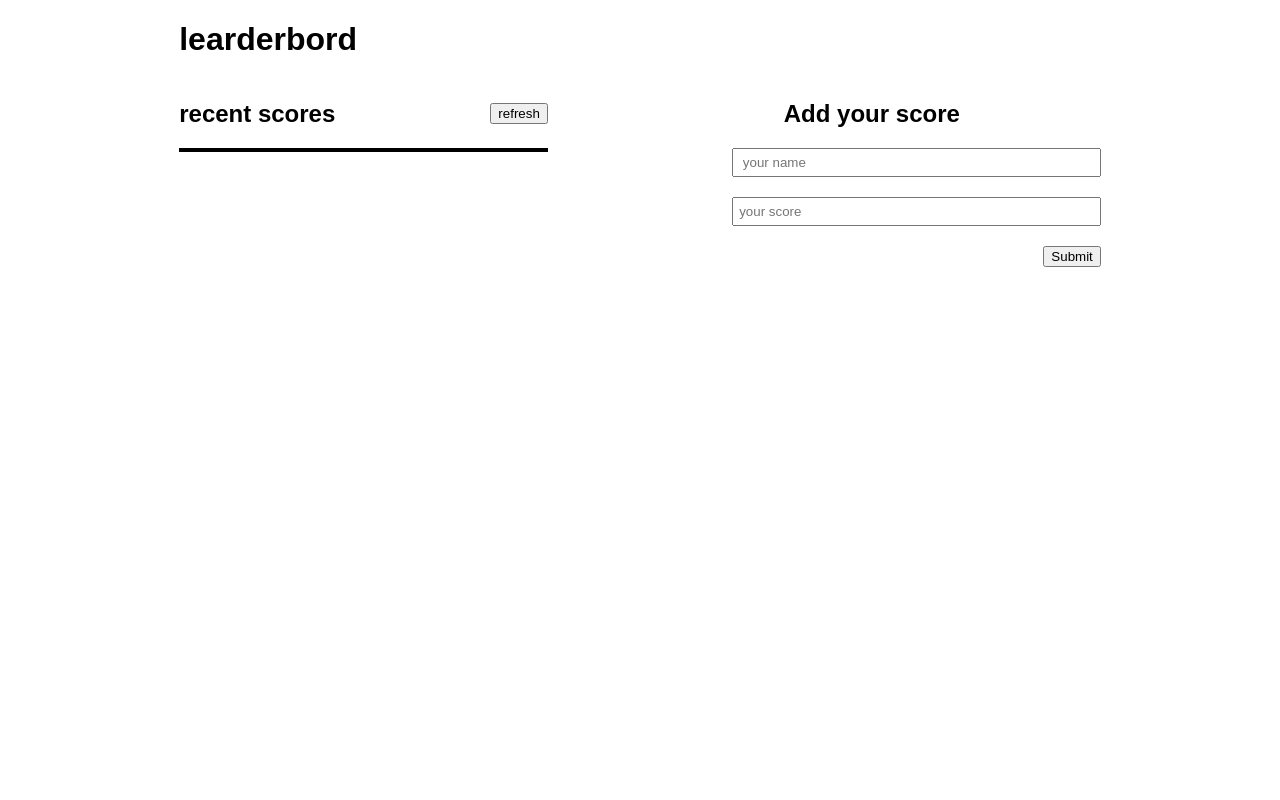
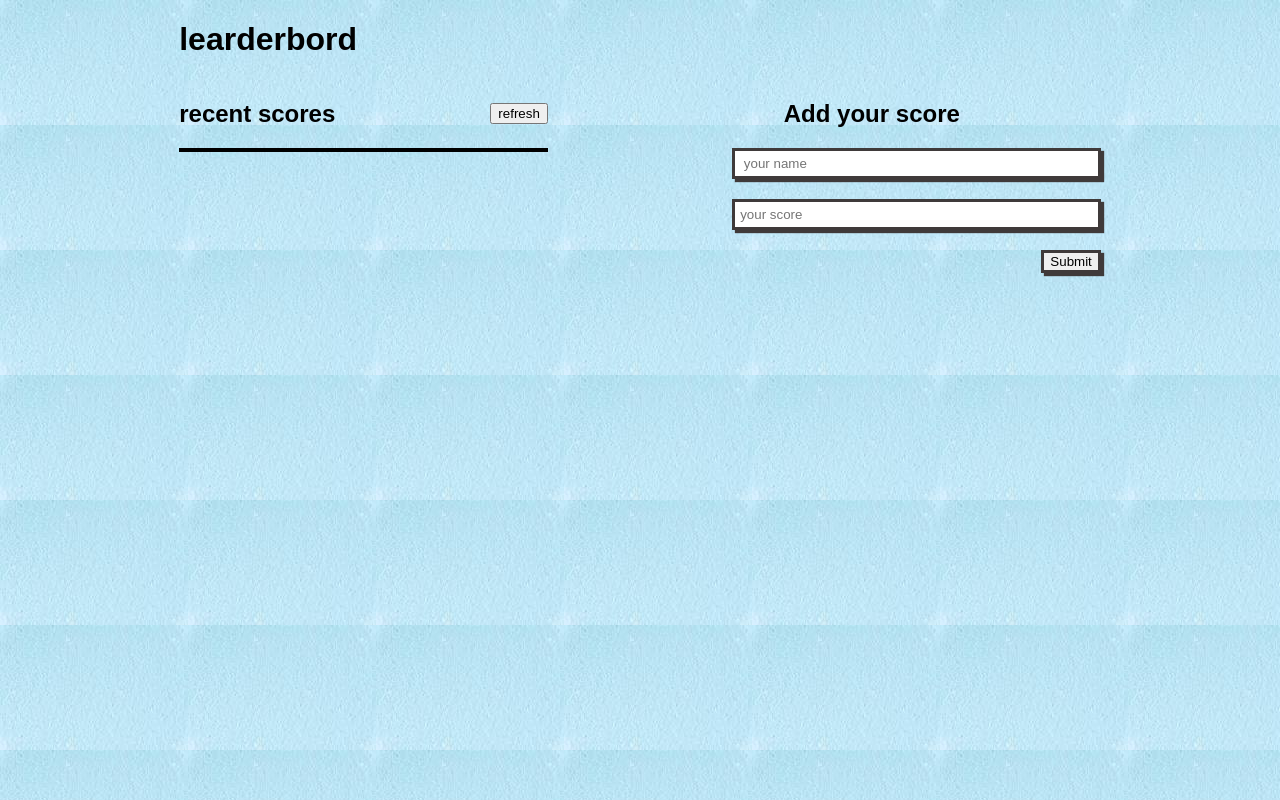
Before and after one commit to lazyCode-404/Leaderboard-Project, a website built with webpack: page src/index.html in a window 1280 px wide. Shown: the top 800 px of the page. Built offline with nearby package versions, Linux system fonts and the light colour scheme.

Commit message:
Add styling

```diff
--- a/src/style.css
+++ b/src/style.css
@@ -3,6 +3,7 @@ body {
   padding: 0;
   box-sizing: border-box;
   font-family: Arial, Helvetica, sans-serif;
+  background-image: url(img/bwalya.jpg);
 }
 
 .header {
@@ -39,10 +40,14 @@ body {
 
 input {
   padding: 5px;
+  border: 3px #3f3a3a solid;
+  box-shadow: 3px 3px 1px #3f3a3a;
 }
 
 .submit {
   align-self: flex-end;
+  border: 3px #3f3a3a solid;
+  box-shadow: 3px 3px 1px #3f3a3a;
 }
 
 .scores {
```
